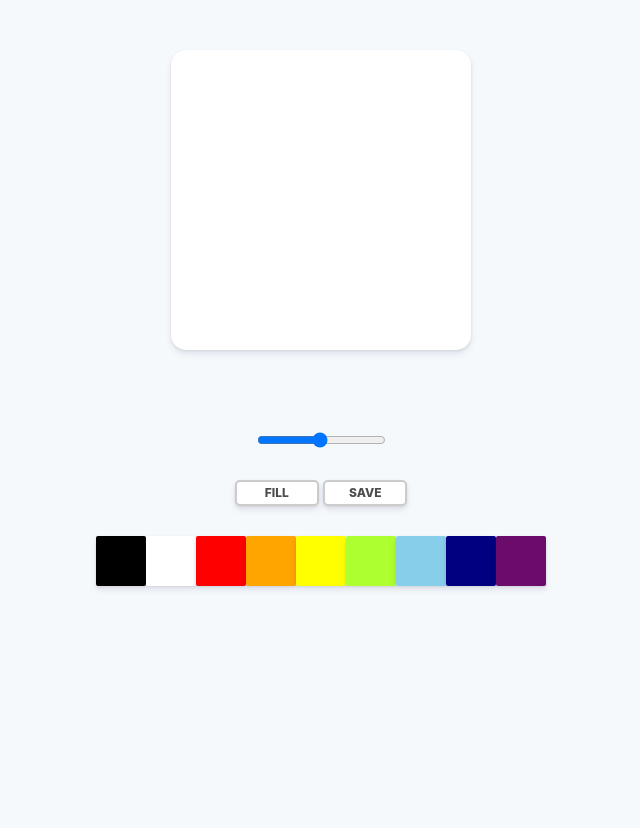
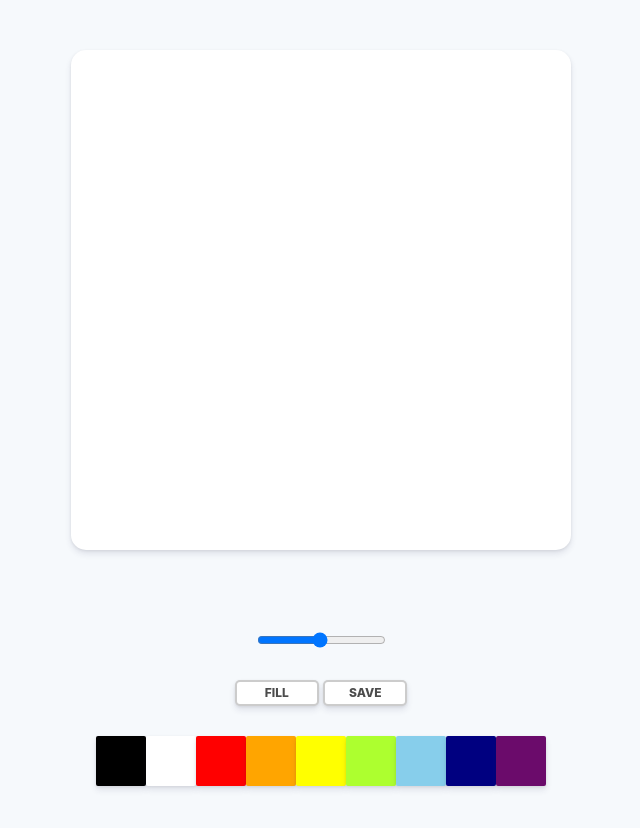
Before and after one commit to songhee-lee/PaintJS, a plain HTML site: page index.html in a window 1280 px wide. Shown: the whole page, without its empty margins (319-959 px from the left). Before the commit the page ends 800 px from the top, so only its background shows below. Drawn offline with Linux system fonts and the light colour scheme.

Commit message:
#2.1 2D Context

```diff
--- a/app.js
+++ b/app.js
@@ -1,16 +1,37 @@
 const canvas = document.getElementById("jsCanvas");
+let painting = false;
 
-let painting = false;
+// canvas element에 그림 그릴 영역 지정
+canvas.width = 500;
+canvas.height = 500;
+
+const ctx = canvas.getContext("2d");
+ctx.strokeStyle = "#2c2c2c"; // 선의 색
+ctx.lineWidth = 2.5;         // 선의 두께
 
 
 function stopPainting(){
     painting = false;
 }
 
+function startPainting(){
+    painting = true;
+}
+
 function onMouseMove(event){
     //canvas가 마우스 움직임 인식하기
     const x = event.offsetX;
     const y = event.offsetY;
+    if(!painting){
+        // mousedown 안되어 있을 때는 마우스를 따라 움직이기만 함
+        ctx.beginPath();
+        ctx.moveTo(x, y);
+    } else{
+        // mousedown 되어 있으면 그림 그리기
+        ctx.lineTo(x, y); // 이전 위치에서 지금 위치까지 선 잇기
+        ctx.stroke();     // Stroke the current sub-paths with the current stroke style.
+    }
+
 
 }
 
@@ -19,17 +40,13 @@ function onMouseDown(event){
     painting = true;
 }
 
-function onMouseUp(event){
-    //canvas에 마우스 떼면 그림 그리기 중지
-    stopPainting();
-}
 
 
 if (canvas){
     canvas.addEventListener("mousemove", onMouseMove); // 마우스 움직임 인식
-    canvas.addEventListener("mousedown", onMouseDown); // 마우스 누르기 인식
-    canvas.addEventListener("mouseup", onMouseUp); // 마우스 떼기 인식
-    canvas.addEventListener("mouseleave", stopPainting);
+    canvas.addEventListener("mousedown", startPainting); // 마우스 누르기 인식
+    canvas.addEventListener("mouseup", stopPainting); // 마우스 떼기 인식
+    canvas.addEventListener("mouseleave", stopPainting); // canvas 나가는 것 인식
 }else{
 
 }
--- a/style.css
+++ b/style.css
@@ -10,8 +10,8 @@ body {
 }
 
 .canvas{
-    width: 300px;
-    height: 300px;
+    width: 500px;
+    height: 500px;
     background-color: white;
     border-radius: 15px;
     box-shadow: 0 4px 6px rgba(50, 50, 93, 0.11), 0 1px 3px rgba(0, 0, 0, 0.08);
```
